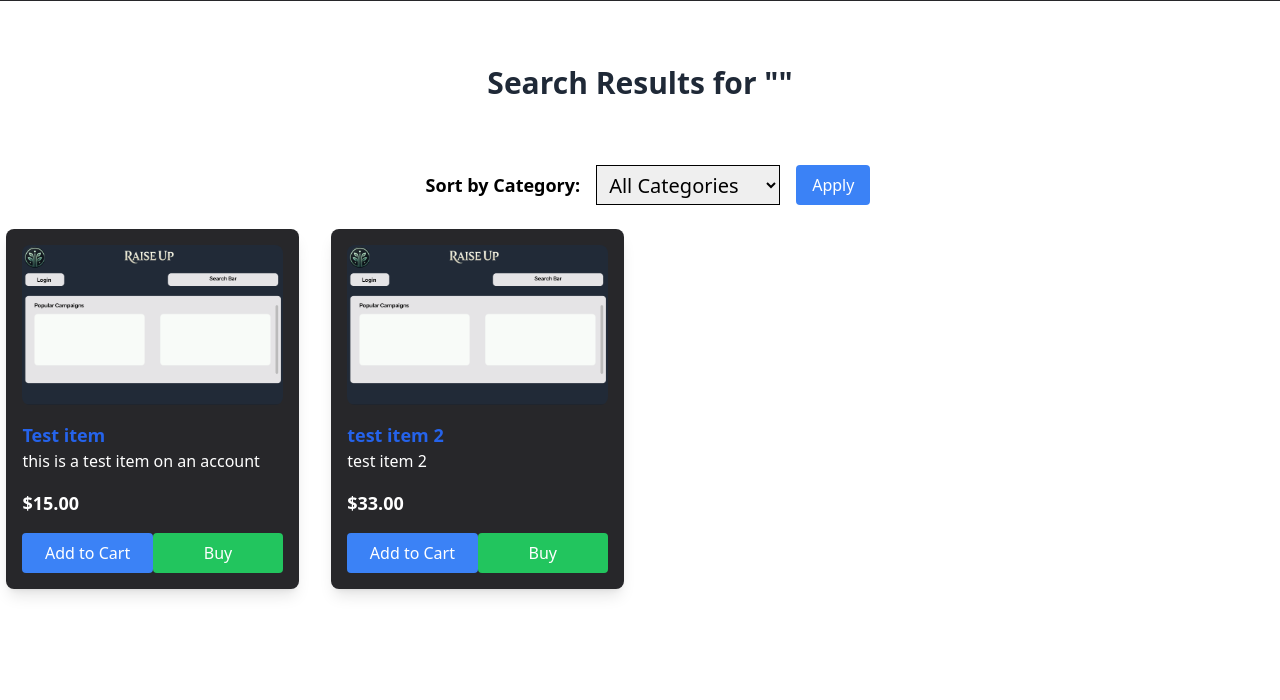
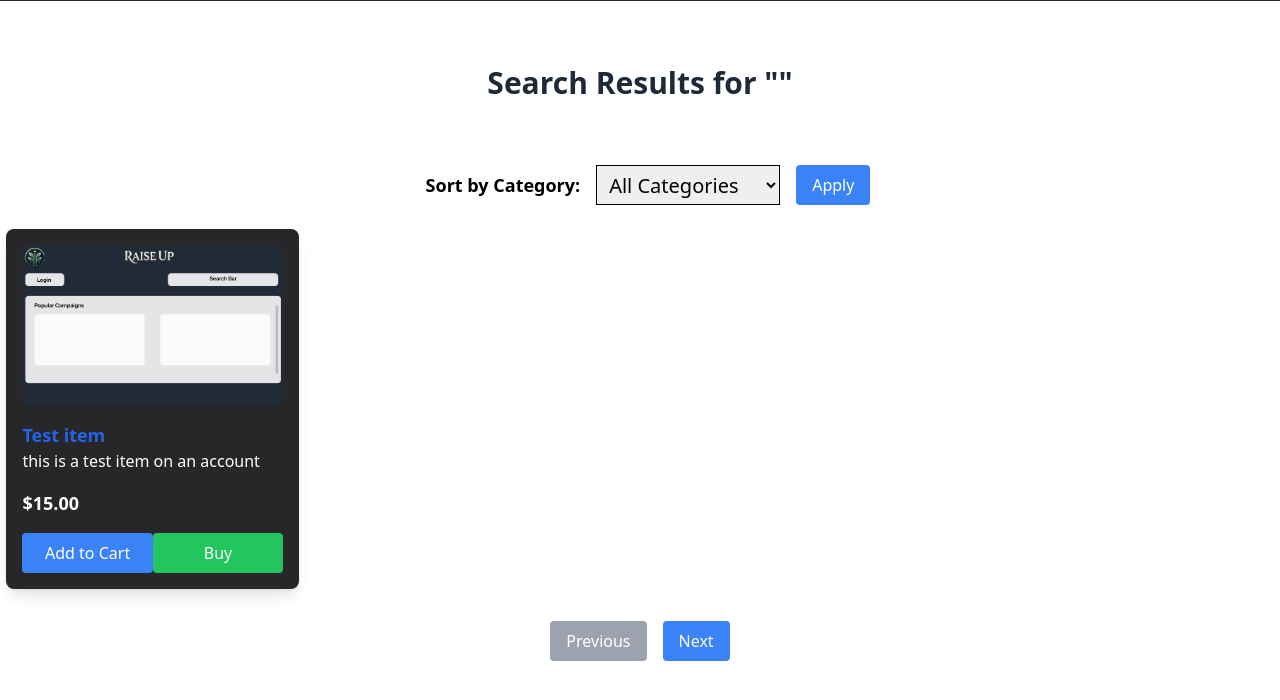
Before and after one commit to btfuhrma/CIS566-Market, a Django app: page /Item/search in a window 1280 px wide. Shown: the part 79-779 px from the top of the page. Run offline with Django 5.2, Linux system fonts and the light colour scheme; data comes from the database, SQL or seed files in the repository; both versions use the stored data as it was after the commit; some libraries are stand-ins or nearby versions.

Commit message:
I created a pagination where now the user can click on previous and next to see the items on the first and second page

```diff
--- a/Market/Item/urls.py
+++ b/Market/Item/urls.py
@@ -16,4 +16,5 @@ urlpatterns = [
     path("buyCart", views.buyCart, name="buyCart"),
     path("myItems", views.myItems, name="myItems"),
     path("deleteItem/<int:item_id>", views.deleteItem, name="deleteItem")
+
 ]
--- a/Market/Item/views.py
+++ b/Market/Item/views.py
@@ -172,3 +172,29 @@ def deleteItem(request, item_id):
 def editItem(request, item_id):
     if request.method == "POST":
         pass
+from django.core.paginator import Paginator, EmptyPage, PageNotAnInteger
+
+def search(request):
+    if request.method == "GET":
+        db = DatabaseSingleton()
+        items, title = db.searchItem(request)
+
+
+        paginator = Paginator(items, 1)
+        page = request.GET.get('page')
+
+        try:
+            paginated_items = paginator.page(page)
+        except PageNotAnInteger:
+
+            paginated_items = paginator.page(1)
+        except EmptyPage:
+
+            paginated_items = paginator.page(paginator.num_pages)
+
+        context = {
+            'items': paginated_items,
+            'title': title,
+        }
+
+    return render(request, "Item/search.html", context)
--- a/Market/Market/urls.py
+++ b/Market/Market/urls.py
@@ -26,4 +26,5 @@ urlpatterns = [
     path("Item/", include("Item.urls")),
     path("app_user/", include("app_user.urls"))
 
+
 ] + static(settings.MEDIA_URL, document_root=settings.MEDIA_ROOT)
--- a/Market/templates/Item/search.html
+++ b/Market/templates/Item/search.html
@@ -4,7 +4,7 @@
 <head>
     <meta charset="UTF-8">
     <meta name="viewport" content="width=device-width, initial-scale=1.0">
-    <title>Home Page</title>
+    <title>Search Results</title>
     <link rel="stylesheet" href="{% static 'Item/search.css' %}">
     <link href="https://cdnjs.cloudflare.com/ajax/libs/tailwindcss/2.0.2/tailwind.min.css" rel="stylesheet">
     <script src="https://cdn.tailwindcss.com"></script>
@@ -29,6 +29,7 @@
             </div>
         </nav>
     </div>
+
     <div class="w-full justify-center text-center my-16">
         <h1 class="text-3xl font-bold text-gray-800">Search Results for "{{ title }}"</h1>
     </div>
@@ -36,7 +37,6 @@
     <div class="w-full justify-center text-center my-6">
         <form method="GET" action="{% url 'search' %}" class="flex items-center justify-center space-x-4">
             <input type="hidden" name="title" value="{{ request.GET.title }}" />
-
             <label for="category-sort" class="text-lg font-semibold">Sort by Category:</label>
             <select id="category-sort" name="category" class="border border-black h-10 px-2 text-xl">
                 <option value="all" {% if request.GET.category == "all" or not request.GET.category %}selected{% endif %}>
@@ -52,13 +52,11 @@
                     General Market
                 </option>
             </select>
-
             <button type="submit" class="bg-blue-500 text-white py-2 px-4 rounded hover:bg-blue-600">
                 Apply
             </button>
         </form>
     </div>
-
 
     <div class="w-[99%] mx-auto grid grid-cols-1 sm:grid-cols-2 lg:grid-cols-3 xl:grid-cols-4 gap-8">
         {% for item in items %}
@@ -83,5 +81,22 @@
             <p class="text-center col-span-full text-lg text-gray-600">No items found</p>
         {% endfor %}
     </div>
+
+    <div class="flex justify-center space-x-4 mt-8">
+
+        {% if items.has_previous %}
+            <a href="?page={{ items.previous_page_number }}&title={{ title }}&category={{ request.GET.category }}" class="bg-blue-500 text-white py-2 px-4 rounded hover:bg-blue-600">Previous</a>
+        {% else %}
+            <span class="bg-gray-400 text-white py-2 px-4 rounded">Previous</span>
+        {% endif %}
+
+
+        {% if items.has_next %}
+            <a href="?page={{ items.next_page_number }}&title={{ title }}&category={{ request.GET.category }}" class="bg-blue-500 text-white py-2 px-4 rounded hover:bg-blue-600">Next</a>
+        {% else %}
+            <span class="bg-gray-400 text-white py-2 px-4 rounded">Next</span>
+        {% endif %}
+    </div>
+
 </body>
 </html>
```
Also changed, not shown: Market/db.sqlite3.
